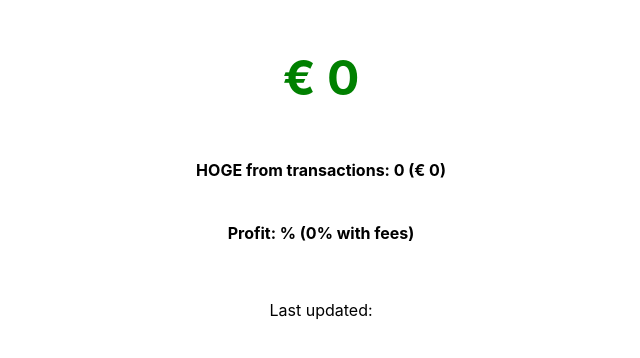
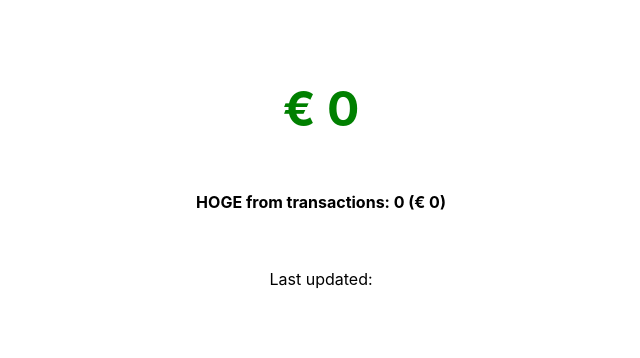
Before and after one commit to deventon/hoge-checker, a Next.js app: page / in a window 1280 px wide. Shown: the part 224-582 px from the top of the page, without its empty margins (319-959 px from the left). Built offline with nearby package versions, Linux system fonts and the light colour scheme; no server answers.

Commit message:
remove profit percent
Signed-off-by: Torben Koch <torben.koch@timetoact.de>

```diff
--- a/pages/index.js
+++ b/pages/index.js
@@ -59,9 +59,9 @@
       <h4>
         HOGE from transactions: {currentBalance} (€ {earnedInEur})
       </h4>
-      <h4>
+      {/* <h4>
         Profit: {profitInPercent}% ({profitWithFeesInPercent}% with fees)
-      </h4>
+      </h4> */}
       <br />
       <p>Last updated: {lastUpdated}</p>
     </div>
```
